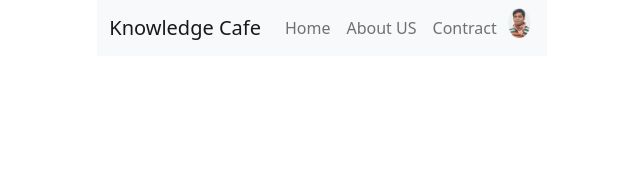
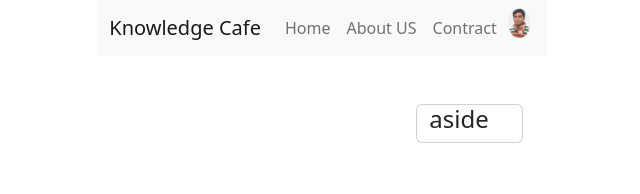
Before and after one commit to alhaj-cmd/knowledge-a8, a React (Vite) app: page / in a window 1280 px wide. Shown: the top 194 px of the page, without its empty margins (318-958 px from the left). Built offline with nearby package versions, Linux system fonts and the light colour scheme.

Commit message:
load data

```diff
--- a/src/App.jsx
+++ b/src/App.jsx
@@ -2,6 +2,7 @@
 import './App.css'
 import 'bootstrap/dist/css/bootstrap.min.css';
 import Header from './componet/Header/Header';
+import Home from './componet/Home/Home';
 
 function App() {
 
@@ -9,6 +10,7 @@ function App() {
   return (
     <div className="App">
       <Header></Header>
+      <Home></Home>
 
     </div>
   )
--- a/src/componet/Home/Home.jsx
+++ b/src/componet/Home/Home.jsx
@@ -1,10 +1,29 @@
-import React from 'react';
+import React, { useEffect, useState } from 'react';
 import './Home.css';
+
+const loadDataDisplay =()=>{
+    // const [data, setData] = useState([]);
+    useEffect(()=>{
+
+        fetch('/public/fakeData.json')
+        .then(res => res.json())
+        .then(data => console.log(data))
+    },[])
+
+}
 
 const Home = () => {
     return (
         <div>
-            <h4>Home</h4>
+           <div className="container mt-5 row row-cols-1">
+            <div className="card-right  col-md-9">
+
+            </div>
+            <div className="card-left card col-md-3">
+                <h4>aside</h4>
+
+            </div>
+           </div>
         </div>
     );
 };
```
